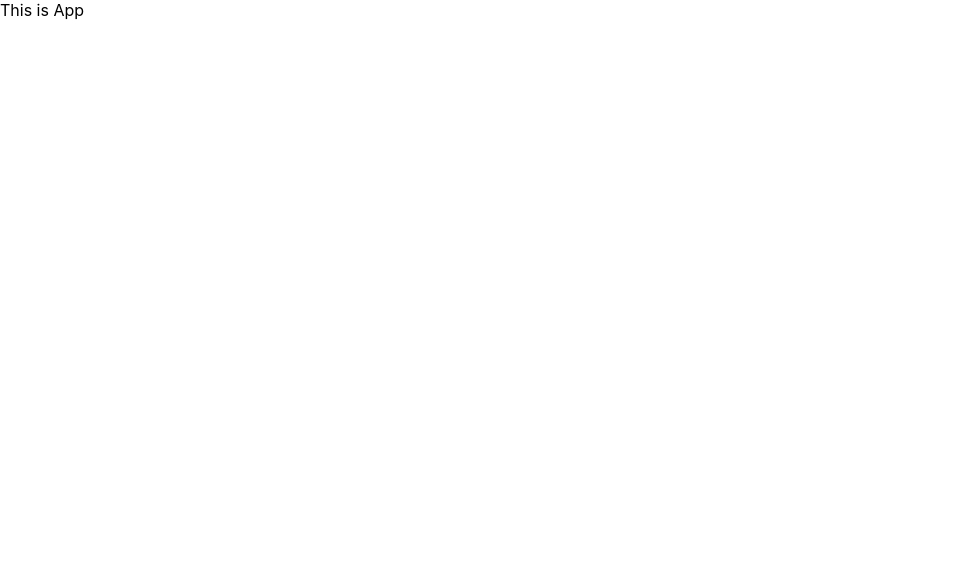
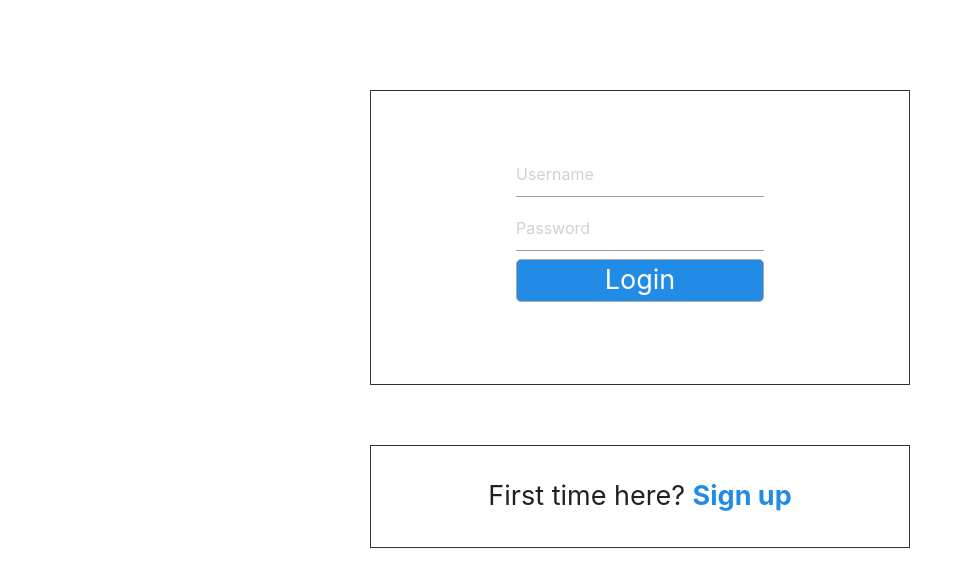
Before and after one commit to hritik2002/tsec_hackathon_frontend, a React (Create React App) app: page / in a window 1280 px wide. Shown: the top 586 px of the page, without its empty margins (0-969 px from the left). Built offline with nearby package versions, Linux system fonts and the light colour scheme.

Commit message:
Adding Login

```diff
--- a/package.json
+++ b/package.json
@@ -6,8 +6,10 @@
     "@testing-library/jest-dom": "^5.16.2",
     "@testing-library/react": "^12.1.3",
     "@testing-library/user-event": "^13.5.0",
+    "materialize-css": "^1.0.0",
     "react": "^17.0.2",
     "react-dom": "^17.0.2",
+    "react-router-dom": "^6.2.2",
     "react-scripts": "5.0.0",
     "web-vitals": "^2.1.4"
   },
--- a/public/index.html
+++ b/public/index.html
@@ -3,6 +3,10 @@
   <head>
     <meta charset="utf-8" />
     <link rel="icon" href="%PUBLIC_URL%/favicon.ico" />
+    <!-- Compiled and minified CSS -->
+    <link rel="stylesheet" href="https://cdnjs.cloudflare.com/ajax/libs/materialize/1.0.0/css/materialize.min.css">
+
+
     <meta name="viewport" content="width=device-width, initial-scale=1" />
     <meta name="theme-color" content="#000000" />
     <meta
@@ -40,4 +44,8 @@
       To create a production bundle, use `npm run build` or `yarn build`.
     -->
   </body>
+   <!-- Compiled and minified JavaScript -->
+   <script src="https://cdnjs.cloudflare.com/ajax/libs/materialize/1.0.0/js/materialize.min.js"></script>
+
+
 </html>
--- a/src/App.js
+++ b/src/App.js
@@ -1,7 +1,16 @@
-import "./App.css";
+import { BrowserRouter, Route, Routes } from "react-router-dom";
+// import "./App.css";
+import Login from "./Component/Login";
 
 function App() {
-  return <div className="App">This is App</div>;
+  return (
+    <BrowserRouter>
+      <Routes>
+        <Route path="/" element={<Login />}></Route>
+        <Route path="*" element={<div>Page not found</div>}></Route>
+      </Routes>
+    </BrowserRouter>
+  );
 }
 
 export default App;
--- a/src/Component/Login/index.js
+++ b/src/Component/Login/index.js
@@ -1,9 +1,49 @@
-import React from "react";
+import React, { useState } from "react";
+import "./styles.css";
+function Login() {
+  const [state, setState] = useState({
+    email: "",
+    password: "",
+    userType: "student",
+  });
+  return (
+    <div class="login-page">
+      <div class="login-container">
+        <form class="login-form">
+          <div class="username-info">
+            <label for="username">
+              <input
+                id="username"
+                type="text"
+                placeholder="Username"
+                required
+              />
+            </label>
+          </div>
+          <div class="password-info">
+            <label for="password">
+              <input
+                id="password"
+                type="password"
+                placeholder="Password"
+                required
+              />
+            </label>
+          </div>
+          <div class="login-btn">Login</div>
+        </form>
+      </div>
 
-function Login() {
-  return <div className="login">
-
-    </div>;
+      <div class="sign-up-container">
+        <div class="new-user">
+          First time here?{" "}
+          <a class="sign-up-text" href="#">
+            Sign up
+          </a>
+        </div>
+      </div>
+    </div>
+  );
 }
 
 export default Login;
--- a/src/Component/Login/styles.css
+++ b/src/Component/Login/styles.css
@@ -0,0 +1,78 @@
+
+.login-page {
+    width: 40rem;
+    padding: 2rem;
+    margin: auto;
+  }
+
+  .login-container {
+    position: relative;
+    font-size: 1.8rem;
+    padding: 4rem;
+    max-width: 36rem;
+    display: flex;
+    justify-content: center;
+    margin-top: 4rem;
+    margin-bottom: 4rem;
+    border: solid 1px #333;
+    background-color: #fff;
+  }
+
+  .username-info input,
+  .password-info input {
+    display: block;
+    font-size: 1.6rem;
+    padding: 1rem 2rem 1rem 0.5rem;
+    margin: 0 5rem 1.5rem 0;
+    width: 100%;
+    color: #444;
+    background-color: #eee;
+    border: solid 1px #aaa;
+    border-radius: 5px;
+  }
+
+  .login-btn {
+    text-align: center;
+    border: solid 1px #aaa;
+    border-radius: 5px;
+    padding: 0rem;
+    margin-bottom: 1.5rem;
+    background-color: #228be6;
+    color: #fff;
+    cursor: pointer;
+  }
+
+  .login-btn:hover {
+    background-color: #4ea2eb;
+  }
+
+  .forgot-text {
+    display: block;
+    font-size: 1.4rem;
+    text-align: center;
+    color: #0e385c;
+    text-decoration: none;
+  }
+
+  .forgot-text:hover {
+    text-decoration: underline;
+  }
+
+  .sign-up-container {
+    background-color: #fff;
+    font-size: 1.8rem;
+    display: flex;
+    justify-content: center;
+    border: solid 1px #333;
+    padding: 2rem;
+  }
+
+  .sign-up-text {
+    text-decoration: none;
+    color: #228be6;
+    font-weight: bold;
+  }
+
+  .sign-up-text:hover {
+    text-decoration: underline;
+  }
--- a/src/index.css
+++ b/src/index.css
@@ -1,13 +1,15 @@
 body {
   margin: 0;
-  font-family: -apple-system, BlinkMacSystemFont, 'Segoe UI', 'Roboto', 'Oxygen',
-    'Ubuntu', 'Cantarell', 'Fira Sans', 'Droid Sans', 'Helvetica Neue',
+  font-family: -apple-system, BlinkMacSystemFont, "Segoe UI", "Roboto", "Oxygen",
+    "Ubuntu", "Cantarell", "Fira Sans", "Droid Sans", "Helvetica Neue",
     sans-serif;
   -webkit-font-smoothing: antialiased;
   -moz-osx-font-smoothing: grayscale;
+  width: 100vw;
+  height: 100vh;
 }
 
 code {
-  font-family: source-code-pro, Menlo, Monaco, Consolas, 'Courier New',
+  font-family: source-code-pro, Menlo, Monaco, Consolas, "Courier New",
     monospace;
 }
```
Also changed, not shown: 1 other file (tests, documents, lock files or other folders).
